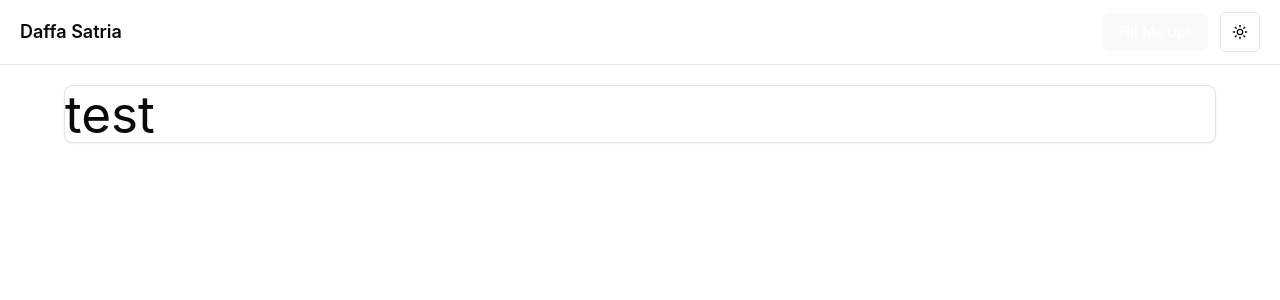
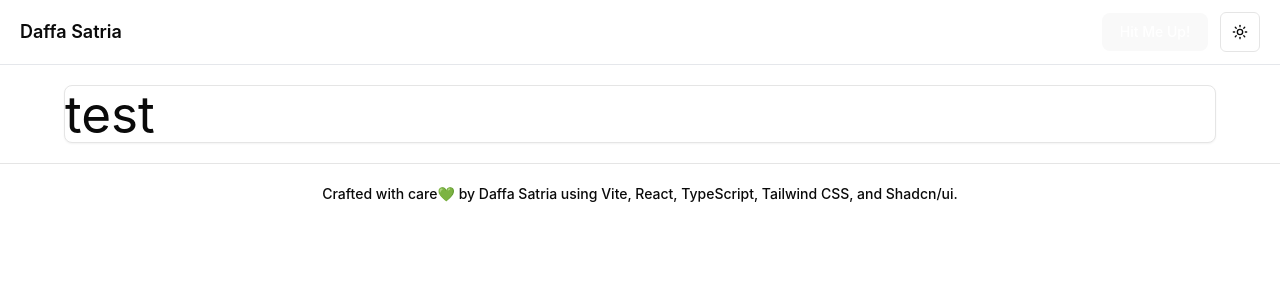
Before and after one commit to daffasatrianegara/personal-website, a React (Vite) app: page / in a window 1280 px wide. Shown: the top 300 px of the page. Built offline with nearby package versions, Linux system fonts and the light colour scheme.

Commit message:
feat: add footer

```diff
--- a/src/App.tsx
+++ b/src/App.tsx
@@ -1,16 +1,15 @@
 import { ThemeProvider } from "@/components/theme-provider";
-import NavbarComponent from "./components/navbar";
+import MainLayout from "./layouts/main.layout";
 import { Card } from "./components/ui/card";
 
 function App() {
   return (
     <ThemeProvider defaultTheme="system" storageKey="vite-ui-theme">
-      <NavbarComponent />
-      <div className="px-16 mt-5">
+      <MainLayout>
         <Card>
           <h1>test</h1>
         </Card>
-      </div>
+      </MainLayout>
     </ThemeProvider>
   );
 }
--- /dev/null
+++ b/src/components/footer.tsx
@@ -0,0 +1,12 @@
+const FooterComponent: React.FC = () => {
+  return (
+    <div className="w-full flex justify-center items-center border-t-[1px] py-5">
+      <p className="font-medium text-sm text-center max-sm:text-xs px-3">
+        Crafted with care💚 by Daffa Satria using Vite, React, TypeScript,
+        Tailwind CSS, and Shadcn/ui.
+      </p>
+    </div>
+  );
+};
+
+export default FooterComponent;
--- a/src/components/navbar.tsx
+++ b/src/components/navbar.tsx
@@ -42,7 +42,7 @@ const NavbarComponent: React.FC = () => {
                 handleRedirectToSocmed("https://github.com/daffasatrianegara")
               }
             >
-              <SiGithub/>
+              <SiGithub />
               Github
             </DropdownMenuItem>
             <DropdownMenuItem
@@ -50,7 +50,7 @@ const NavbarComponent: React.FC = () => {
                 handleRedirectToSocmed("https://www.instagram.com/dapaasat/")
               }
             >
-              <SiInstagram/>
+              <SiInstagram />
               Instagram
             </DropdownMenuItem>
             <DropdownMenuItem
@@ -60,7 +60,7 @@ const NavbarComponent: React.FC = () => {
                 )
               }
             >
-              <SiSpotify/>
+              <SiSpotify />
               Spotify
             </DropdownMenuItem>
           </DropdownMenuContent>
--- /dev/null
+++ b/src/layouts/main.layout.tsx
@@ -0,0 +1,14 @@
+import NavbarComponent from "@/components/navbar";
+import FooterComponent from "@/components/footer";
+
+const MainLayout = ({ children }: Readonly<{ children: React.ReactNode }>) => {
+  return (
+    <main>
+      <NavbarComponent />
+      <div className="px-16 my-5">{children}</div>
+      <FooterComponent />
+    </main>
+  );
+};
+
+export default MainLayout;
```
